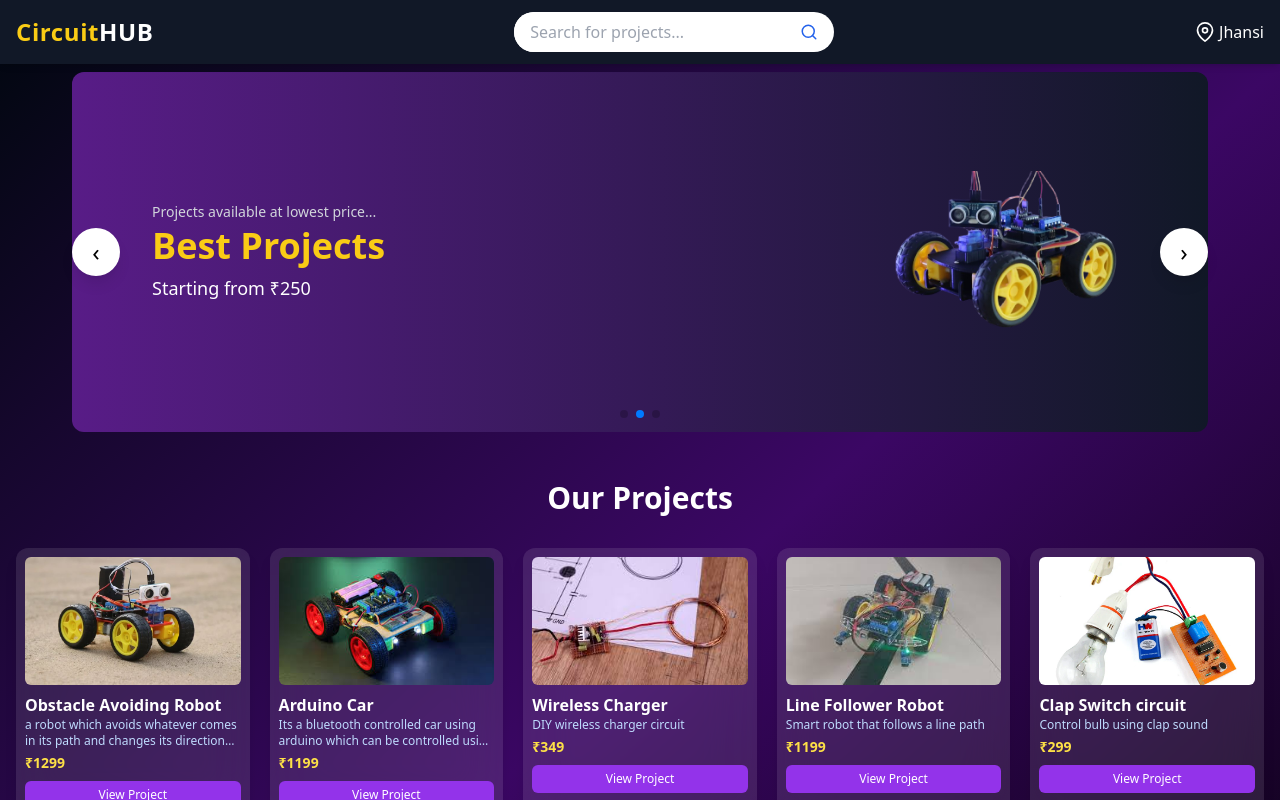
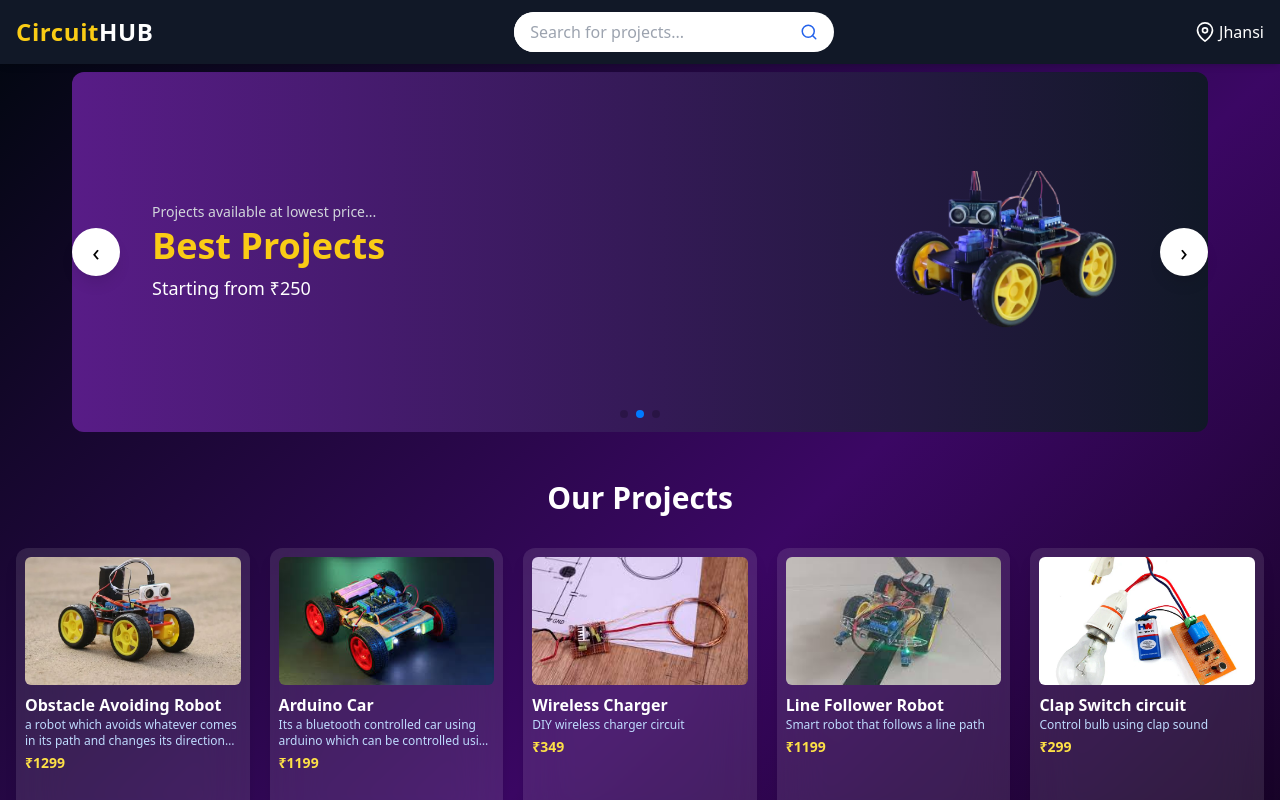
Before and after one commit to Gajrajs03/circuithub, a React (Vite) app: page / in a window 1280 px wide. Shown: the top 800 px of the page. Built offline with nearby package versions, Linux system fonts and the light colour scheme.

Commit message:
update: fixes the content card height

```diff
--- a/src/components/Products.jsx
+++ b/src/components/Products.jsx
@@ -80,7 +80,7 @@ export default function Products() {
       )
     : products;
 
-  // Show only 6 products initially (if not searching)
+  // Show only 10 products initially (if not searching)
   const visibleProducts =
     showAll || searchTerm ? filteredProducts : filteredProducts.slice(0, 10);
 
@@ -96,8 +96,11 @@ export default function Products() {
             {visibleProducts.map((product) => (
               <div
                 key={product.id}
-                className="bg-white/10 backdrop-blur-xl border border-white/0 hover:bg-white/15 p-2 rounded-xl shadow-lg hover:scale-105 transition-transform"
+                className="bg-white/10 backdrop-blur-xl border border-white/0 hover:bg-white/15 p-2 rounded-xl shadow-lg hover:scale-105 transition-transform flex flex-col"
+                style={{ height: "300px" }} // ✅ same height for all cards
               >
+                {/* Card Content */}
+                <div className="flex-grow">
                   <img
                     src={product.image}
                     alt={product.name}
@@ -107,20 +110,26 @@ export default function Products() {
                   <p className="text-blue-200 text-xs mb-1 line-clamp-2">
                     {product.description}
                   </p>
-                <p className="text-sm font-bold text-yellow-300 mb-2">
+                  <p className="text-sm font-bold text-yellow-300">
                     {product.price}
                   </p>
+                </div>
+
+                {/* Button always at bottom */}
+                <div className="mt-2">
                   <Link to={`/products/${product.id}`}>
                     <button className="w-full bg-purple-600 hover:bg-purple-700 text-white py-1.5 rounded-md text-xs font-medium">
                       View Project
                     </button>
                   </Link>
                 </div>
+              </div>
             ))}
           </div>
         ) : (
           <p className="text-center text-lg text-gray-300">
-            No projects found for "<span className="text-yellow-300">{searchTerm}</span>"
+            No projects found for{" "}
+            <span className="text-yellow-300">{searchTerm}</span>
           </p>
         )}
 
```
Lines whose indentation alone changed are shown as unchanged.
